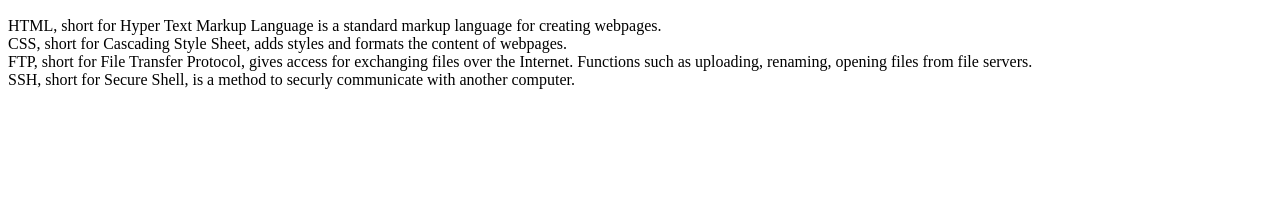
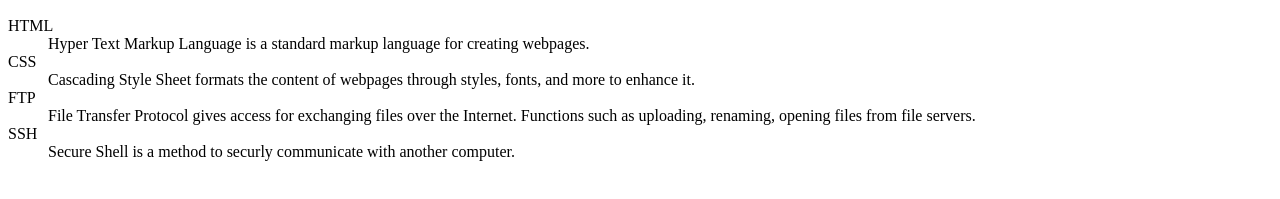
Before and after one commit to brijung/brijung.github.io, a plain HTML site: page hw4.html in a window 1280 px wide. Shown: the part 479-678 px from the top of the page. Drawn offline with Linux system fonts and the light colour scheme.

Commit message:
Update hw4.html

```diff
--- a/hw4.html
+++ b/hw4.html
@@ -31,9 +31,13 @@
 </table>
 <img src="https://i.pinimg.com/564x/87/cf/42/87cf4215b7ac6aa45b98cc475cef4da1.jpg" alt="Picture of a wedding welcome sign I created in 2017">
 <dl>
-    <dt>HTML, short for Hyper Text Markup Language is a standard markup language for creating webpages.</dt>
-    <dt>CSS, short for Cascading Style Sheet, adds styles and formats the content of webpages.</dt>
-    <dt>FTP, short for File Transfer Protocol, gives access for exchanging files over the Internet. Functions such as uploading, renaming, opening files from file servers. </dt>
-    <dt>SSH, short for Secure Shell, is a method to securly communicate with another computer.</dt>
+    <dt>HTML</dt>
+    <dd>Hyper Text Markup Language is a standard markup language for creating webpages.</dd>
+    <dt>CSS</dt>
+    <dd>Cascading Style Sheet formats the content of webpages through styles, fonts, and more to enhance it.</dd>
+    <dt>FTP</dt>
+    <dd>File Transfer Protocol gives access for exchanging files over the Internet. Functions such as uploading, renaming, opening files from file servers.</dd>
+    <dt>SSH</dt>
+    <dd>Secure Shell is a method to securly communicate with another computer.</dd>
 </dl>
 </html>
```
